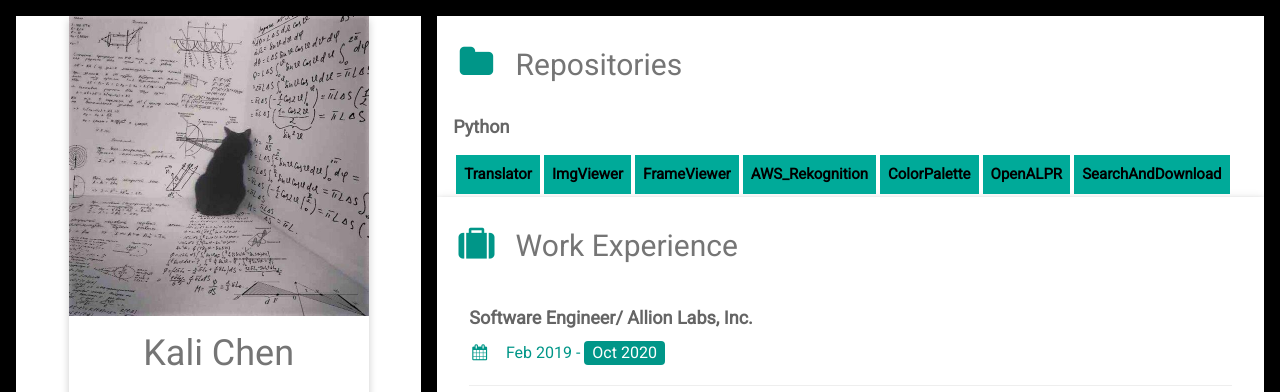
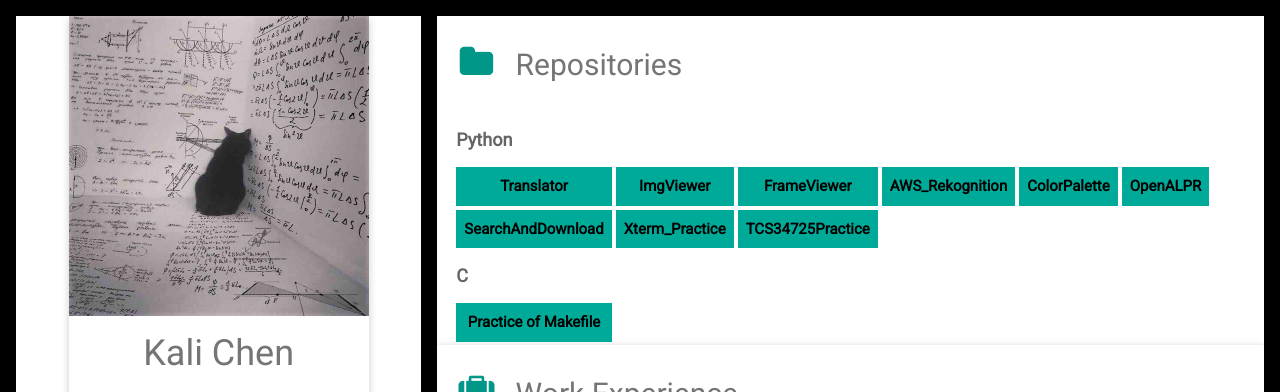
Before and after one commit to KaliChen/KaliChen.github.io, a plain HTML site: page index.html in a window 1280 px wide. Shown: the top 392 px of the page. Drawn offline with nearby package versions, Linux system fonts and the light colour scheme.

Commit message:
20210207

```diff
--- a/index.html
+++ b/index.html
@@ -146,7 +146,7 @@ html,body,h1,h2,h3,h4,h5,h6 {font-family: "Roboto", sans-serif}
     <div class="w3-container w3-card w3-white">
         <h2 class="w3-text-grey w3-padding-16"><i class="fa fa-folder fa-fw w3-margin-right w3-xxlarge w3-text-teal"></i>Repositories</h2>
 		<table>
-		  <tr><h5 class="w3-opacity"><b>Python</b></h5></tr>
+		  <tr><td><h5 class="w3-opacity"><b>Python</b></h5></td></tr>
           <tr>
 			<td><button><a href="https://github.com/KaliChen/Translator"><b>Translator</b></a></button></td>
 		    <td><button><a href="https://github.com/KaliChen/ImgViewer"><b>ImgViewer</b></a></button></td>
@@ -154,9 +154,16 @@ html,body,h1,h2,h3,h4,h5,h6 {font-family: "Roboto", sans-serif}
 		    <td><button><a href="https://github.com/KaliChen/AWS_Rekognition"><b>AWS_Rekognition</b></a></button></td>
 			<td><button><a href="https://github.com/KaliChen/ColorPalette"><b>ColorPalette</b></a></button></td>
 			<td><button><a href="https://github.com/KaliChen/OpenALPR"><b>OpenALPR</b></a></button></td>
-			<td><button><a href="https://github.com/KaliChen/SearchAndDownload"><b>SearchAndDownload</b></a></button></td>
 		  </tr>
-
+		  <tr>
+		    <td><button><a href="https://github.com/KaliChen/SearchAndDownload"><b>SearchAndDownload</b></a></button></td>
+			<td><button><a href="https://github.com/KaliChen/Xterm_Practice"><b>Xterm_Practice</b></a></button></td>
+			<td><button><a href="https://github.com/KaliChen/TCS34725Practice"><b>TCS34725Practice</b></a></button></td>
+		  </tr>
+          <tr><td><h5 class="w3-opacity"><b>C</b></h5></td></tr>
+		  <tr>
+		  <td><button><a href="https://github.com/KaliChen/Sheng_Kuang_Practice/blob/main/%E5%86%BC%E9%8F%A1%E5%85%89/COMBINAT/makefile"><b>Practice of Makefile</b></a></button></td>
+		  </tr>
         </table>
     </div>
       <div class="w3-container w3-card w3-white w3-margin-bottom">
```
